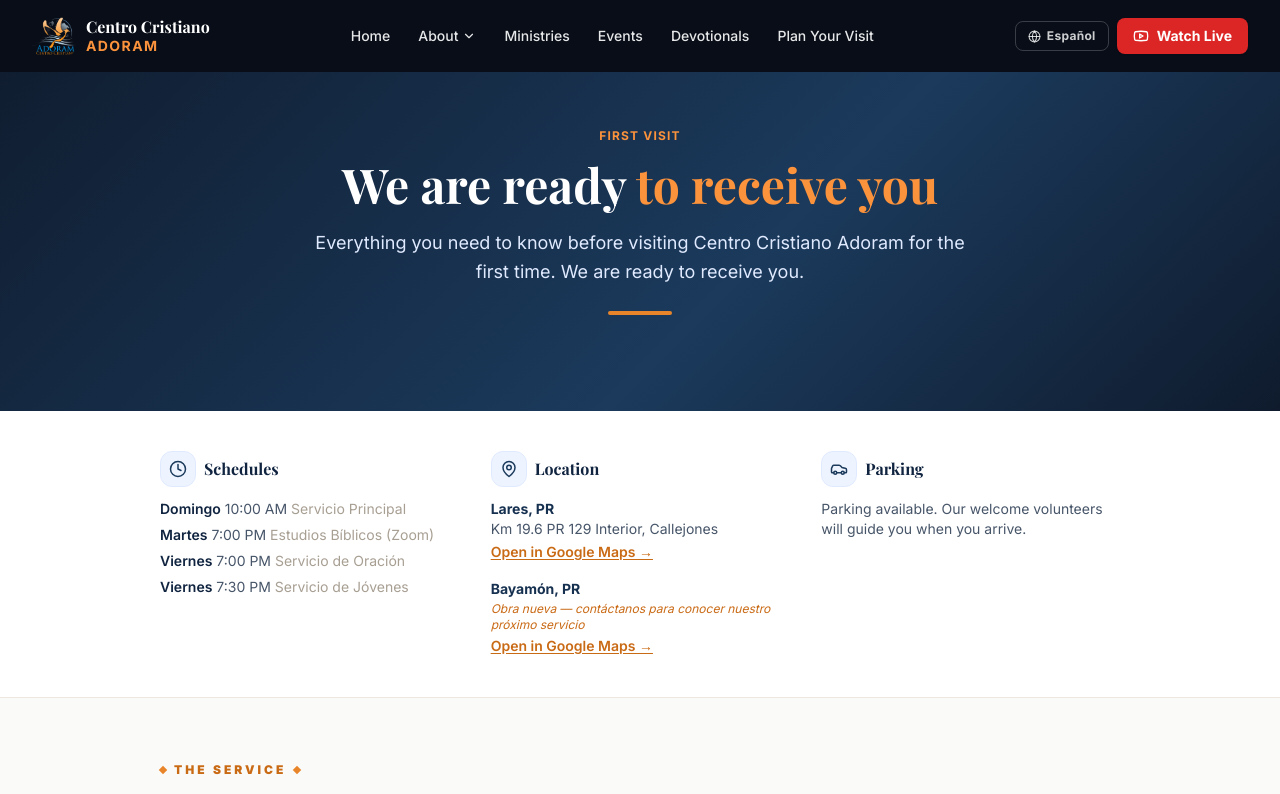
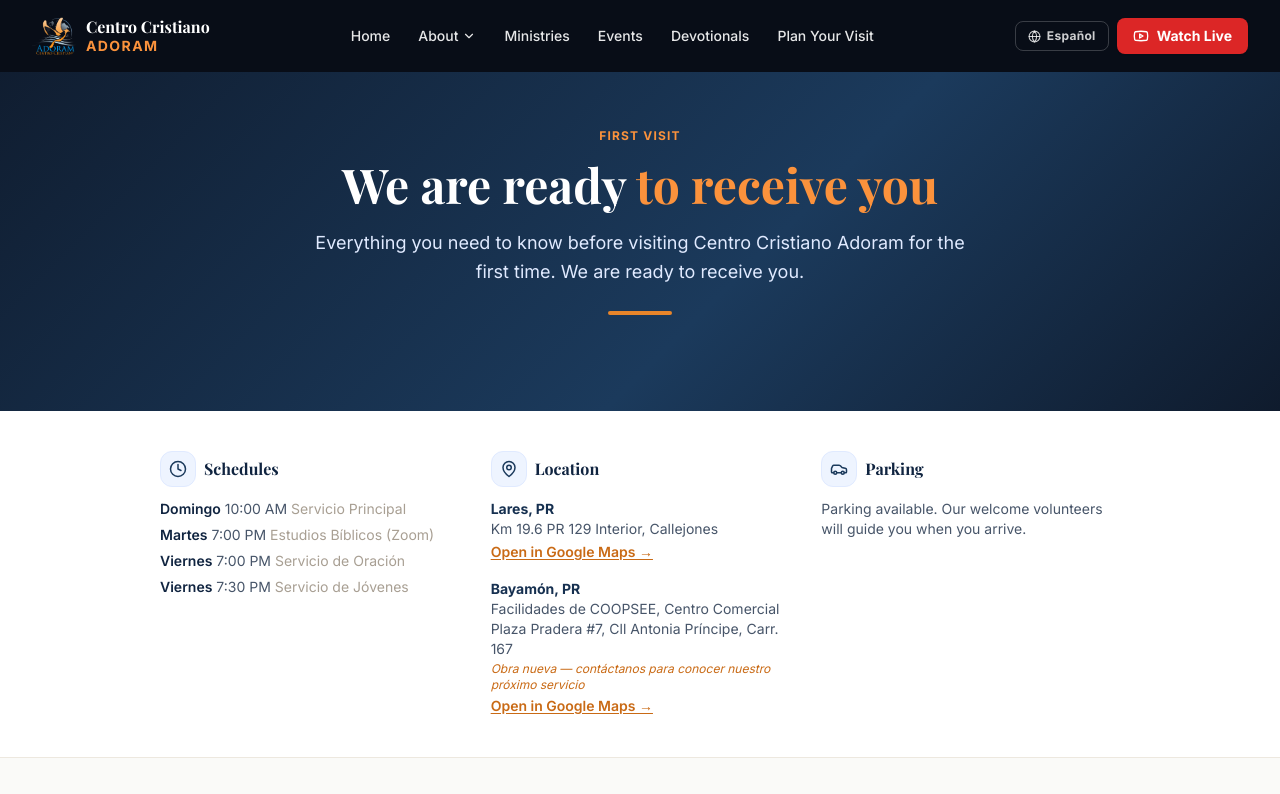
Before and after one commit to Jengaup/Centro-Cristiano-Adoram-Webpage, a Next.js app: page /en/visitar in a window 1280 px wide. Shown: the top 794 px of the page. Built offline with nearby package versions, Linux system fonts and the light colour scheme; a web font is replaced by a local one.

Commit message:
Add full street address for Bayamón location
Facilidades de COOPSEE, Centro Comercial Plaza Pradera #7,
Cll Antonia Príncipe, Carr. 167, Bayamón PR

https://claude.ai/code/session_01BCgaQf9XzTRiDUwfNNpdao

```diff
--- a/src/data/config.ts
+++ b/src/data/config.ts
@@ -28,7 +28,7 @@ export const siteConfig = {
     },
     {
       name: "Bayamón",
-      street: null as string | null,
+      street: "Facilidades de COOPSEE, Centro Comercial Plaza Pradera #7, Cll Antonia Príncipe, Carr. 167",
       city: "Bayamón",
       state: "PR",
       mapsUrl: "https://maps.app.goo.gl/Df7GDvhQSZRaH7Pe6",
```
